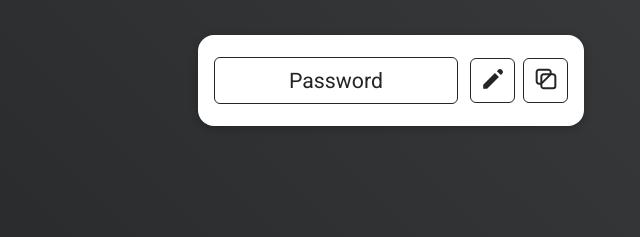
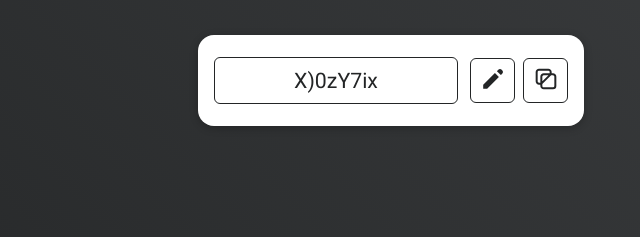
Before and after one commit to JoaoVictor6/password-generator, a plain HTML site: page index.html in a window 1280 px wide. Both pictures are taken after a click on the button 741 px from the left and 443 px from the top of the page. Shown: the part 363-600 px from the top of the page, 249-889 px from the left. Drawn offline with Linux system fonts and the light colour scheme.

Commit message:
finish javascript

```diff
--- a/app.js
+++ b/app.js
@@ -0,0 +1,35 @@
+const copyButton = document.querySelector('.actions__copy')
+const generateButton = document.querySelector('.actions__generate')
+const popupElement = document.querySelector('.popup')
+const passwordOutput = document.querySelector('.password-output')
+
+const animationForPopup = 'popup-animation'
+let password = ''
+
+function copyToClipboard(text){
+  navigator.clipboard.writeText(text)
+}
+
+function generatePassword(){
+  const chars = 'abcdefghijklmnopqrstuvwxyzABCDEFGHIJKLMNOPQRSTUVWXYZ0123456789!@#$%^&*()'
+  const lengthPassword = 8
+  password = ''
+  for(let i = 0; i < lengthPassword; i++) {
+    password += chars.charAt(Math.floor(Math.random() * chars.length))
+  }
+
+  return password
+}
+
+generateButton.addEventListener('click', () => {
+  passwordOutput.innerHTML = generatePassword()
+})
+
+copyButton.addEventListener('click', () => {
+  copyToClipboard(password)
+  popupElement.classList.add(animationForPopup)
+})
+
+popupElement.addEventListener('animationend', () => {
+  popupElement.classList.remove(animationForPopup)
+})
--- a/index.html
+++ b/index.html
@@ -30,5 +30,6 @@
     </section>
     <div class="popup">Copied to clipboard!</div>
   </main>
+  <script src="app.js"></script>
 </body>
 </html>
```
